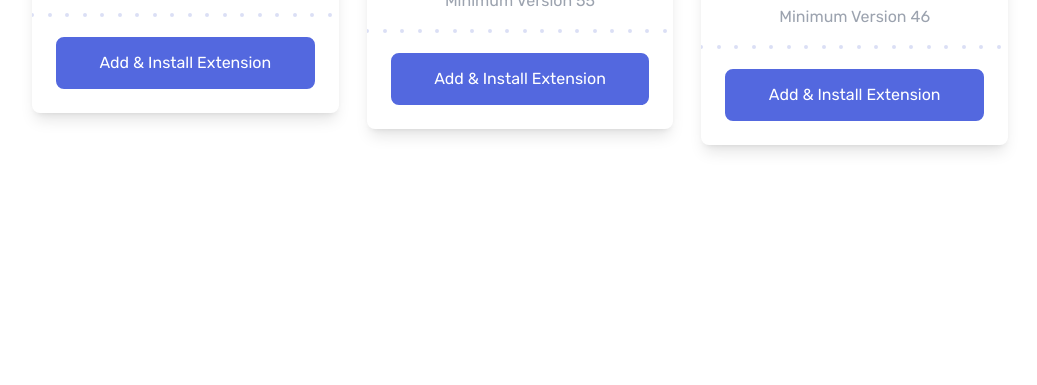
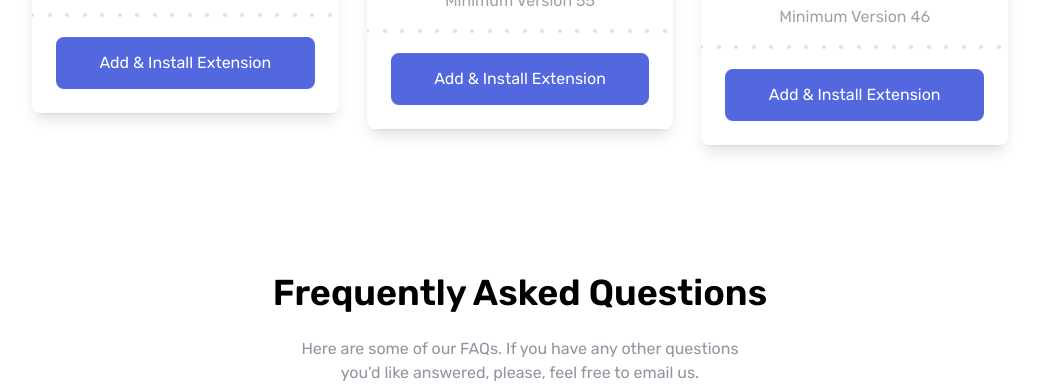
Before and after one commit to DakouriKobri/tailwind-from-scratch-course-bigger-projects, a website: page bookmark-landing-page/index.html in a window 1280 px wide. Shown: the part 2021-2406 px from the top of the page, without its empty margins (120-1157 px from the left). Before the commit the page ends 2294 px from the top, so only its background shows below. Drawn offline with Linux system fonts and the light colour scheme.

Commit message:
Add FAQs heading

```diff
--- a/bookmark-landing-page/index.html
+++ b/bookmark-landing-page/index.html
@@ -284,7 +284,17 @@
           </div>
         </div>
       </div>
+    </div>
+  </section>
 
+  <!-- FAQ HEADING -->
+  <section id="faq">
+    <div class="container mx-auto">
+      <h2 class="mb-6 text-3xl font-semibold text-center md:text-4xl">Frequently Asked Questions</h2>
+      <p class="max-w-lg px-6 mx-auto text-center text-grayishBlue">
+        Here are some of our FAQs. If you have any other questions you'd like answered, please,
+        feel free to email us.
+      </p>
     </div>
   </section>
 </body>
```
Also changed, not shown: bookmark-landing-page/css/style.css.
